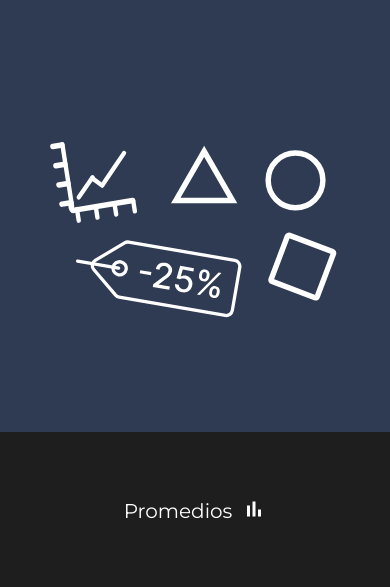
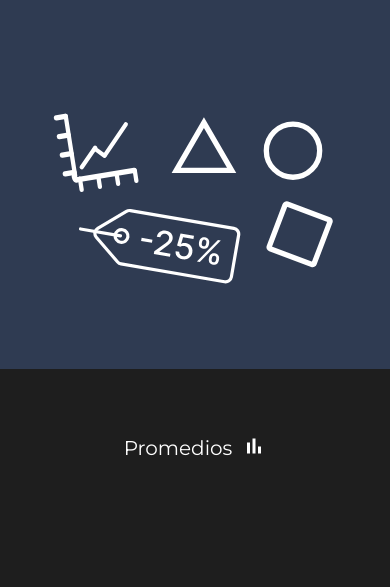
Before and after one commit to JoacoBonvechi/Proyecto-Final-JavaScript, a plain HTML site: page index.html in a window 390 px wide. Shown: the part 243-830 px from the top of the page. Drawn offline with Linux system fonts and the light colour scheme.

Commit message:
ultimo cambio index responsive

```diff
--- a/styles.css
+++ b/styles.css
@@ -131,10 +131,10 @@ main .section-proyects .div-descuentos{
         height: 35vh;
     }
     main .section-image {
-        height: 60%;
+        height: 50%;
     }
     main .section-image img{
-        height: 60%;
+        height: 70%;
     }
     .div-descuentos, .div-figuras, .div-promedios{
         min-width: 100%;
```
